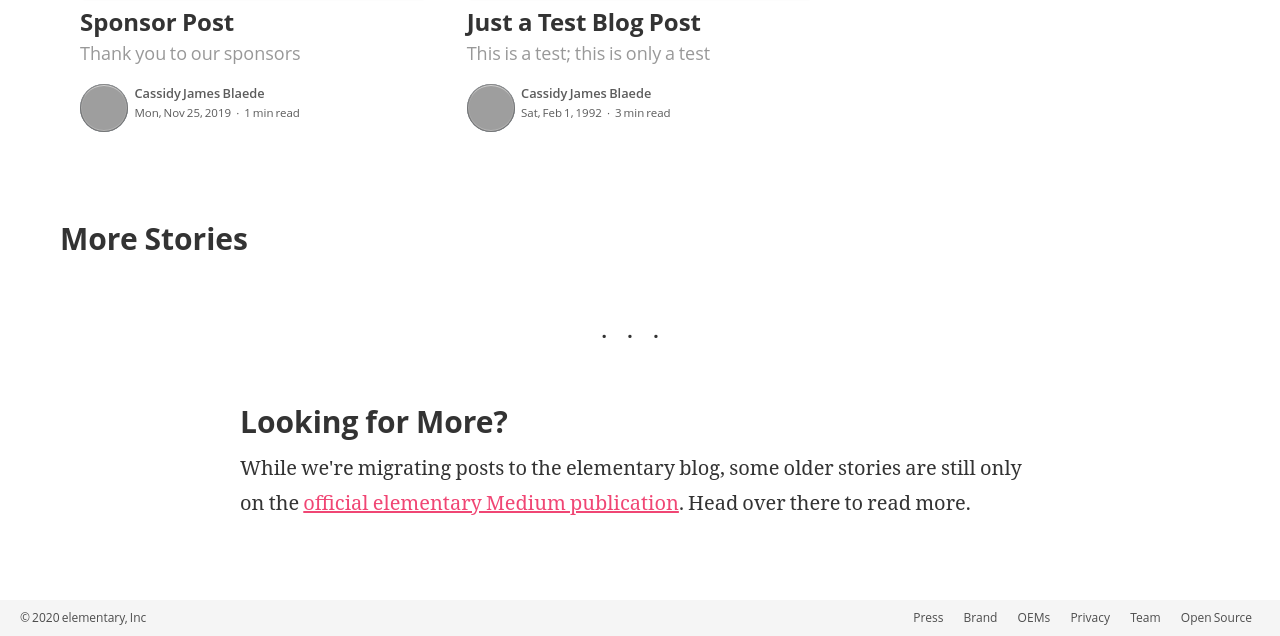
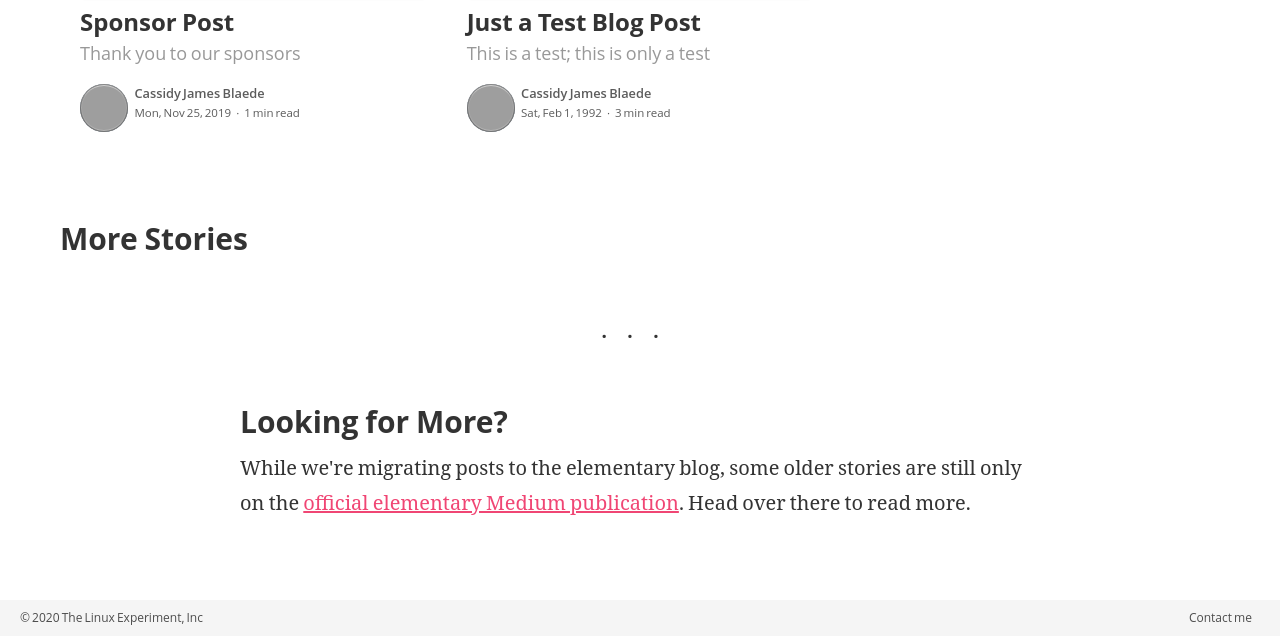
Before and after one commit to TheLinuxEXP/TheLinuxEXP.github.io, a Jekyll site: the page built from index.html, in a window 1280 px wide. Shown: the part 671-1307 px from the top of the page. Built offline with Jekyll 4.4.1, drawn with Linux system fonts in a browser that asks for light colours; the list of posts is cut into pages by our own code; grey boxes are pictures that could not be loaded.

Commit message:
Changed Footer

```diff
--- a/_includes/footer.html
+++ b/_includes/footer.html
@@ -1,11 +1,6 @@
 <footer>
-  <p>© {{ site.time | date: '%Y' }} elementary, Inc</p>
+  <p>© {{ site.time | date: '%Y' }} The Linux Experiment, Inc</p>
   <ul>
-    <li><a href="https://elementary.io/press" target="_self">Press</a></li>
-    <li><a href="https://elementary.io/brand" target="_self">Brand</a></li>
-    <li><a href="https://elementary.io/oem" target="_self">OEMs</a></li>
-    <li><a href="https://elementary.io/privacy" target="_self">Privacy</a></li>
-    <li><a href="https://elementary.io/team" target="_self">Team</a></li>
-    <li><a href="https://elementary.io/open-source" target="_self">Open Source</a></li>
+    <li><a href="mailto:t.linuxexperiment@gmaim.com" >Contact me</a></li>
   </ul>
 </footer>
```
